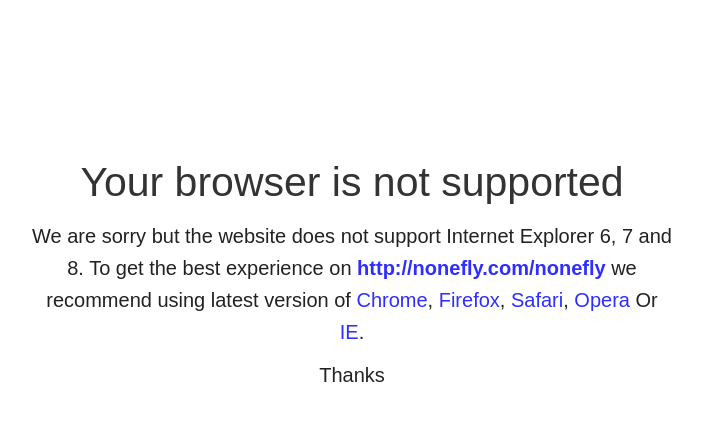
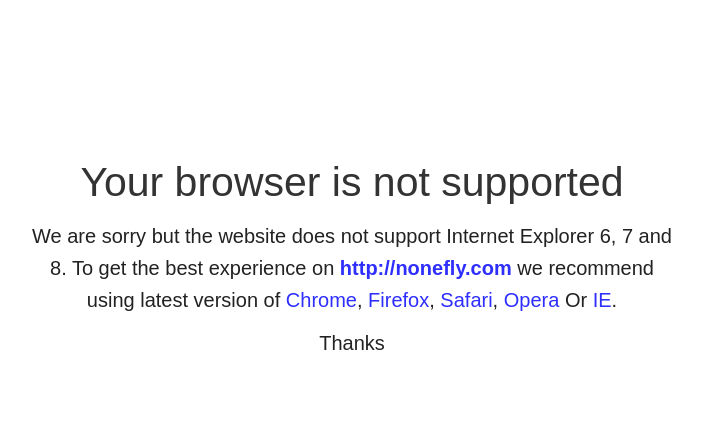
Before and after one commit to nonefly/nonefly.github.com, a Jekyll site: the page built from browser-warning/index.html, in a window 1280 px wide. Shown: the top 421 px of the page, without its empty margins (288-990 px from the left). Built offline with Jekyll 4.4.1, drawn with Linux system fonts in a browser that asks for light colours.

Commit message:
Update _config.yml

```diff
--- a/_config.yml
+++ b/_config.yml
@@ -4,7 +4,7 @@
 email: 844059694@qq.com
 description: > # this means to ignore newlines until "baseurl:"
   Nice To Meet You
-baseurl: "/nonefly"
+baseurl: ""
 url: "http://nonefly.com"
 logourl: /assets/images/logo.png # Site logo
 author: "nonefly"
```
